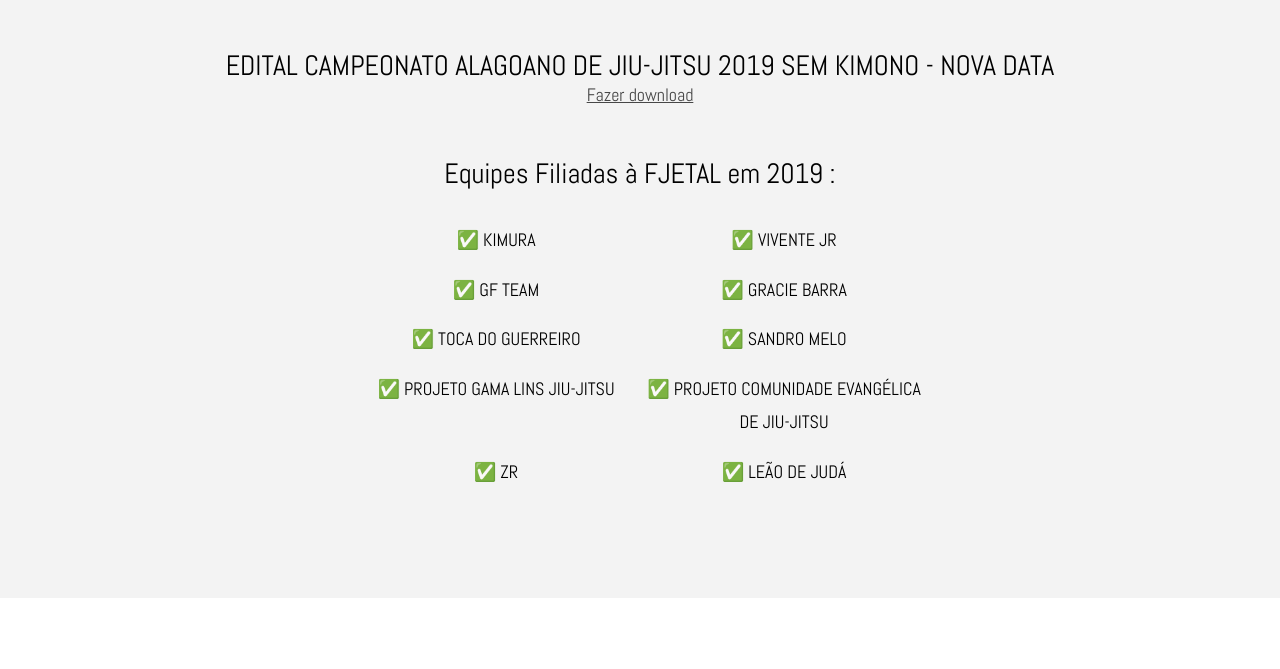
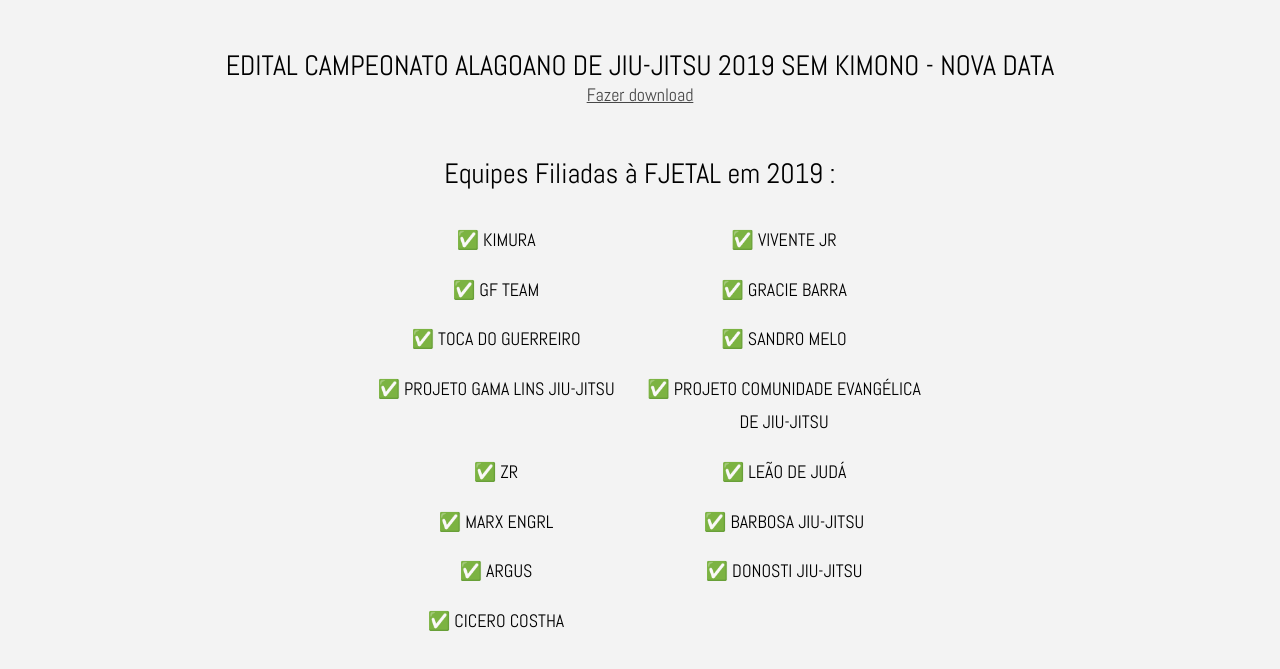
Before and after one commit to devsnaked/fjetal.github.io, a plain HTML site: page info.html in a window 1280 px wide. Shown: the part 153-822 px from the top of the page. Before the commit the page ends 800 px from the top, so only its background shows below. Drawn offline with Linux system fonts and the light colour scheme.

Commit message:
Update info.html

```diff
--- a/info.html
+++ b/info.html
@@ -66,6 +66,11 @@
 					<li style="color: black;font-size:18px;float:left; width: 50%;margin-top: 16px"><span style="color: rgb(25, 228, 22)">✅</span> PROJETO COMUNIDADE EVANGÉLICA DE JIU-JITSU</li>
 					<li style="color: black;font-size:18px;float:left; width: 50%;margin-top: 16px"><span style="color: rgb(25, 228, 22)">✅</span> ZR</li>
 					<li style="color: black;font-size:18px;float:left; width: 50%;margin-top: 16px"><span style="color: rgb(25, 228, 22)">✅</span> LEÃO DE JUDÁ</li>
+					<li style="color: black;font-size:18px;float:left; width: 50%;margin-top: 16px"><span style="color: rgb(25, 228, 22)">✅</span> MARX ENGRL</li>
+					<li style="color: black;font-size:18px;float:left; width: 50%;margin-top: 16px"><span style="color: rgb(25, 228, 22)">✅</span> BARBOSA JIU-JITSU</li>
+					<li style="color: black;font-size:18px;float:left; width: 50%;margin-top: 16px"><span style="color: rgb(25, 228, 22)">✅</span> ARGUS</li>
+					<li style="color: black;font-size:18px;float:left; width: 50%;margin-top: 16px"><span style="color: rgb(25, 228, 22)">✅</span> DONOSTI JIU-JITSU</li>
+					<li style="color: black;font-size:18px;float:left; width: 50%;margin-top: 16px"><span style="color: rgb(25, 228, 22)">✅</span> CICERO COSTHA</li>
 				</ul>
 			</div>
 <!-- 			<div>
```
